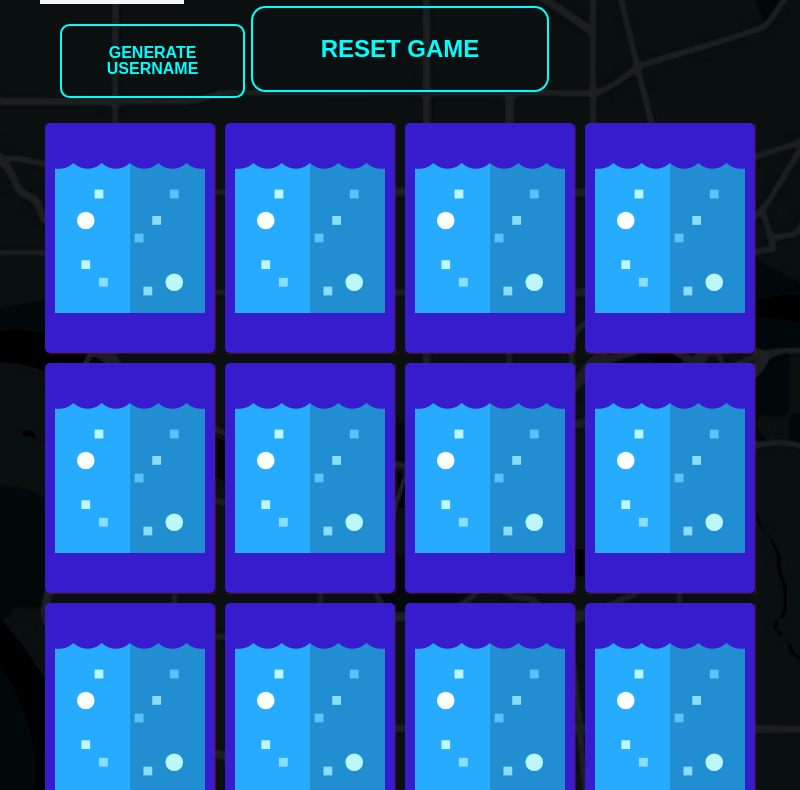
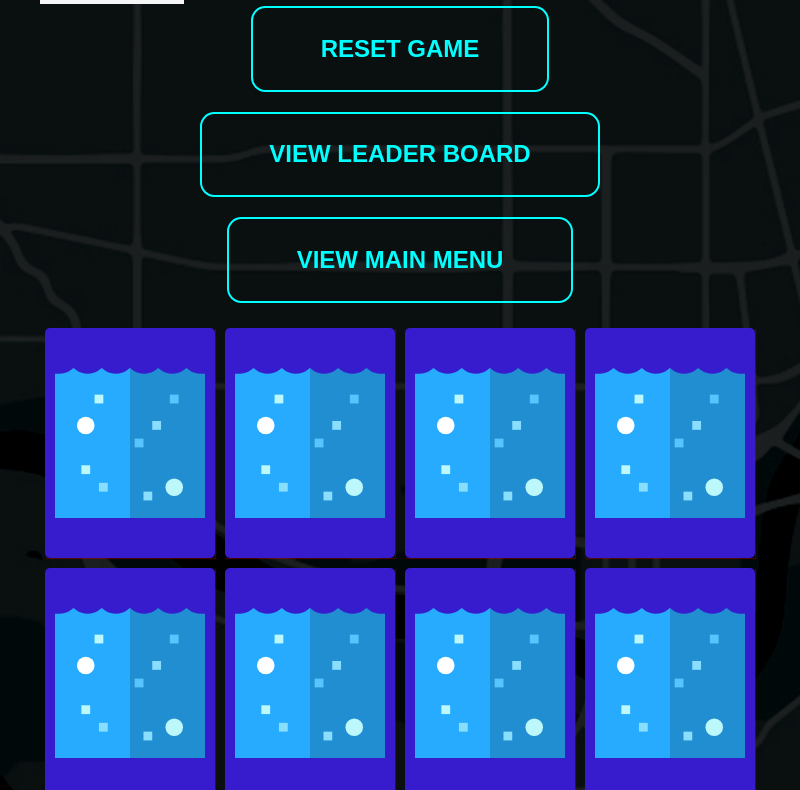
Before and after one commit to WojciechProkop/mirrored_w20borg, an Electron app: page index.html in a window 800 px wide. Shown: the part 202-992 px from the top of the page. Drawn offline with Linux system fonts and the light colour scheme.

Commit message:
remove old code add username
remove unnecessary code and username function to pull from file

```diff
--- a/index.html
+++ b/index.html
@@ -7,7 +7,7 @@
     <title>Memory Game</title>
     <link rel="stylesheet" href="./app.css">
 </head>
-<body>
+<body onload="getUsername()">
 <div id="header-area">
     <div id="left-col">
         <div id="timer-area">
@@ -18,16 +18,13 @@
             <h2 id="nameplace">Username Generator</h2>
             <h3 id="matches"></h3>
         </div>
-        <div id="form">
-            <form class="form">
-                <button class="btn-username" type="button" id="gen-button" onclick="generate()">Generate Username</button>
-            </form>
-        </div>
     </div>
     <div id="middle-col">
         <h1>SAVE THE CITY</h1>
         <div id="form">
             <button class="btn" type="button" id="reset" onclick="reset()">Reset Game</button>
+            <button class="btn" type="button" id="leaderboard" onclick="loadleaderboard()">View Leader board</button>
+            <button class="btn" type="button" id="main" onclick="mainmenu()">View Main Menu</button>
         </div>
     </div>
     <div id="right-col">
```
